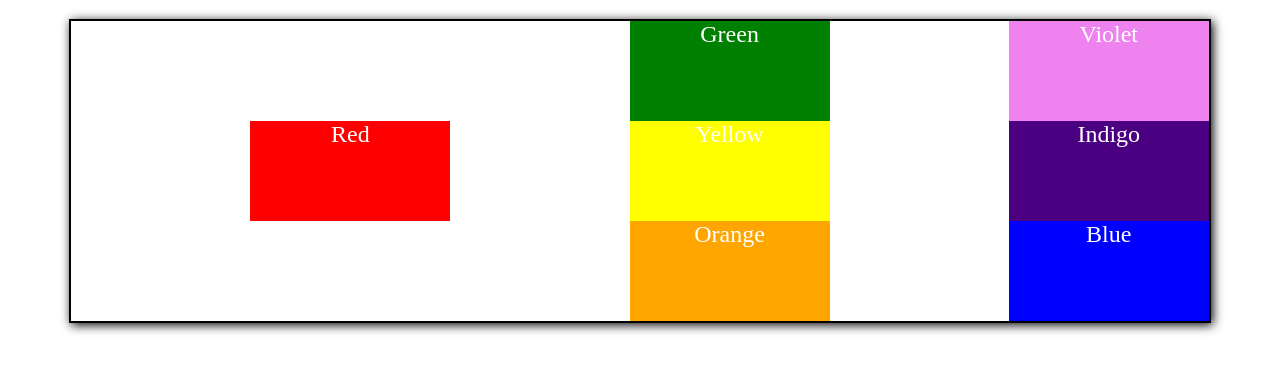
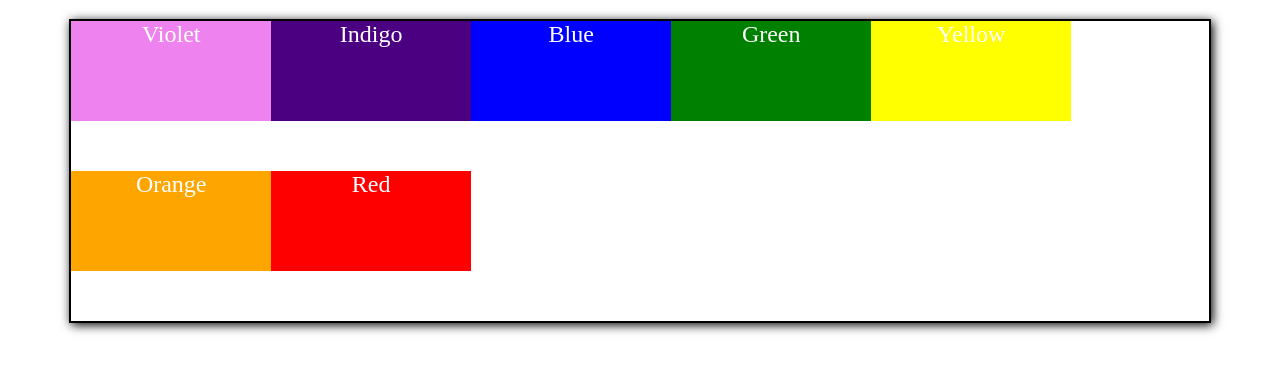
Before and after one commit to sush123456/flex-Direction, a plain HTML site: page index.html in a window 1280 px wide. Shown: the part 61-432 px from the top of the page. Drawn offline with Linux system fonts and the light colour scheme.

Commit message:
some change

```diff
--- a/style.css
+++ b/style.css
@@ -1,4 +1,4 @@
-.cont{
+ .cont{
     height: 300px;
     width: 90%;
     margin: 10px auto;
@@ -7,10 +7,10 @@
 
     box-shadow: 2px 2px 10px black;
     display: flex;
-    flex-direction: column;
-    justify-content: space-around;
-    flex-wrap:wrap-reverse ;
-    align-items: flex-start;
+    flex-direction: row;
+    justify-content: flex-start;
+    flex-wrap:wrap ;
+    align-items: baseline;
 
 }
 h1{
```
